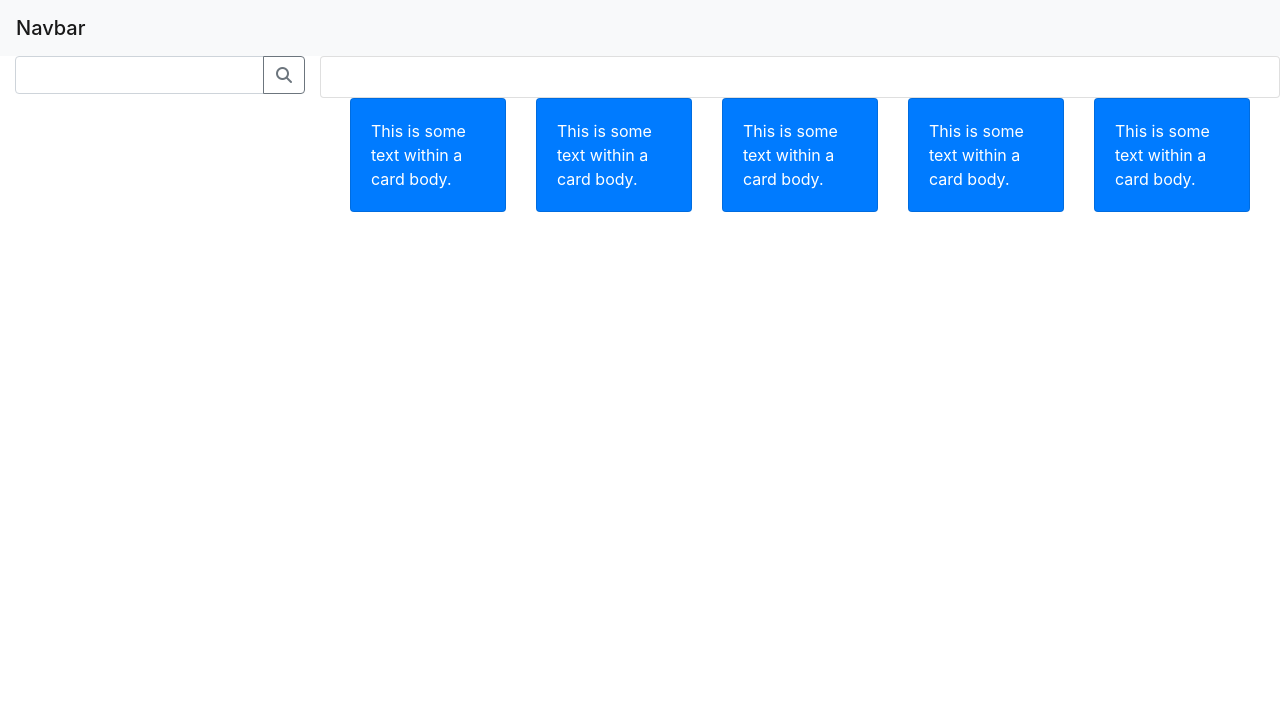
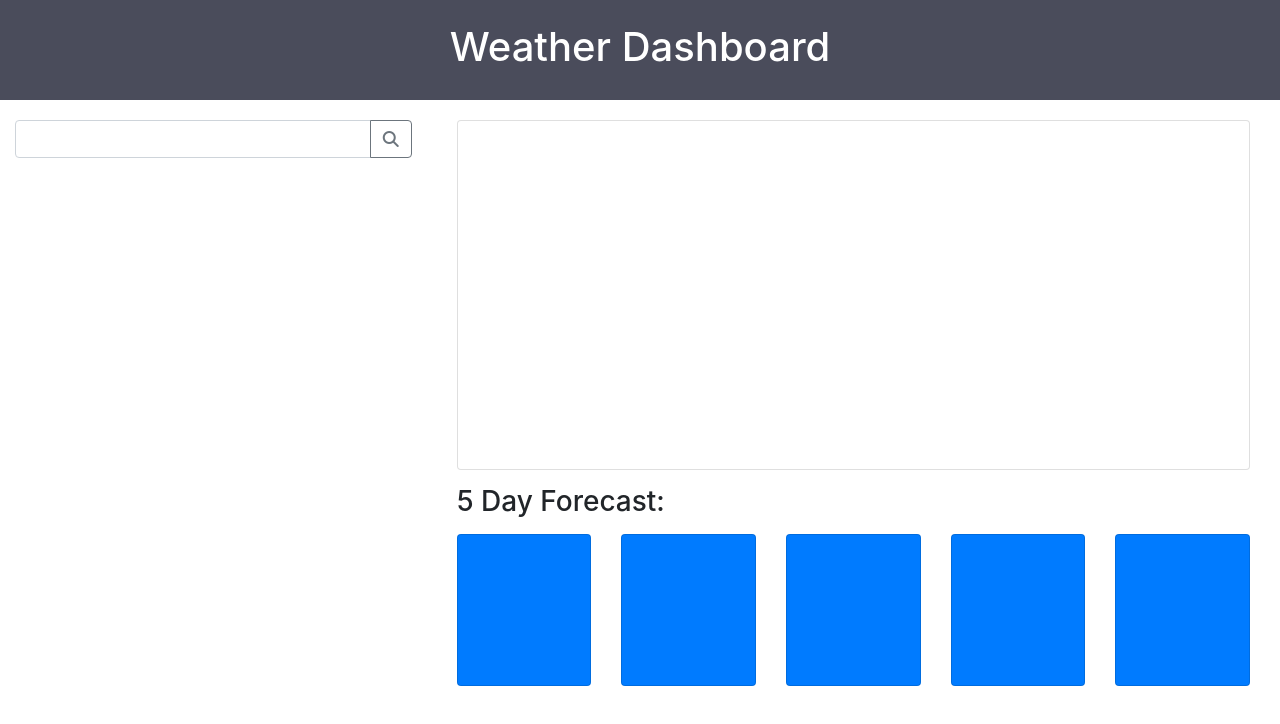
Before and after one commit to mms211/Weather-Dashboard, a plain HTML site: page index.html in a window 1280 px wide. Drawn offline with nearby package versions, Linux system fonts and the light colour scheme.

Commit message:
Formatting completed, daily weather functional

```diff
--- a/index.html
+++ b/index.html
@@ -30,13 +30,13 @@
 
 <body>
     <!--Header-->
-    <nav class="navbar navbar-light bg-light">
-        <span class="navbar-brand mb-0 h1">Navbar</span>
-    </nav>
+    <div id="header-box" class="container-fluid" >
+        <h1 id="header-text">Weather Dashboard</h1>
+    </div>
     <main class="container-fluid">
         <div class="row">
             <!--Left Sidebar-->
-            <div class="col-md-3">
+            <div class="col-md-4">
                 <div class="row">
                     <div class="input-group mb-3 col-md-12">
                         <!--City Input-->
@@ -52,43 +52,34 @@
                     </ul>
                 </div>
             </div>
-            <div class="col-md-9">
+            <div class="col-md-8">
                 <!--Location Current Weather-->
-                <div class="row">
-                    <div class="card col-md-12">
+                <div class="container-fluid">
+                    <div id="current-weather-card" class="card col-md-12">
                         <div class="card-body">
                             <div id="current-city"></div>
 
                         </div>
                     </div>
                 </div>
-                <!--5 Day Forcast-->
+                <!--5 Day Forecast-->
+                <h3>5 Day Forecast:</h3>
                 <div class="container-fluid">
                     <div class="card-deck">
                         <div class="card text-white bg-primary">
-                            <div class="card-body">
-                                This is some text within a card body.
-                            </div>
+                            <div class="card-body"></div>
                         </div>
                         <div class="card text-white bg-primary">
-                            <div class="card-body">
-                                This is some text within a card body.
-                            </div>
+                            <div class="card-body"></div>
                         </div>
                         <div class="card text-white bg-primary">
-                            <div class="card-body">
-                                This is some text within a card body.
-                            </div>
+                            <div class="card-body"></div>
                         </div>
                         <div class="card text-white bg-primary">
-                            <div class="card-body">
-                                This is some text within a card body.
-                            </div>
+                            <div class="card-body"></div>
                         </div>
                         <div class="card text-white bg-primary">
-                            <div class="card-body">
-                                This is some text within a card body.
-                            </div>
+                            <div class="card-body"></div>
                         </div>
                     </div>
                 </div>
--- a/script.js
+++ b/script.js
@@ -1,7 +1,22 @@
+//
+var thunderstorm = $("<i class=fas fa-bolt></i>");
+//var drizzle = <i class="fas fa-cloud-rain"></i>;
+//var rain = <i class="fas fa-cloud-showers-heavy"></i>;
+//var snow = <i class="far fa-snowflake"></i>;
+//var mist = <i class="fas fa-smog"></i>;
+//var smoke = ;
+//var haze = ;
+//var dust = ;
+//var fog = ;
+//var sand = ;
+//var ash = ;
+//var squall = ;
+//var tornado = <i class="fas fa-wind"></i>;
+//var clear = <i class="far fa-sun"></i>;
+//var clouds = <i class="fas fa-cloud"></i>;
+
 $("#search").on("click", function currentWeather() {
-    console.log("you clicked me!");
     var city = $("#city").val();
-    console.log(city);
 
     // AJAX call for current weather
     var queryURL1 = "https://api.openweathermap.org/data/2.5/weather?q=" + city + "&units=imperial&appid=456a54d6b9485de0873f0e16f7e15315";
@@ -11,14 +26,13 @@ $("#search").on("click", function currentWeather() {
         method: "GET"
     }).then(function (response) {
         console.log(response);
+        var todaysWeather = "";
         var longitude = response.coord.lon;
-        console.log(longitude);
         var latitude = response.coord.lat;
-        console.log(latitude);
         var cityName = response.name;
-        localStorage.setItem(cityName, cityName);
-        localStorage.getItem(cityName)
         var date = response.dt;
+        var weather = response.weather[0].main;
+        console.log(weather);
         var temp = response.main.temp;
         var humidity = response.main.humidity;
         var windSpeed = response.wind.speed;
@@ -32,12 +46,15 @@ $("#search").on("click", function currentWeather() {
             method: "GET"
         }).then(function (response) {
             console.log(response);
-            var uvIndex = response.value;
+            uvIndex = response.value;
             console.log(uvIndex);
+            todaysWeather.append($("<p>UV Index: " + uvIndex + "</p>"));
         });
 
-        $("#current-city").html(cityName + " (" + dateString + ")");
-
+        todaysWeather = $("#current-city").html("<h2>" + cityName + " (" + dateString + ")</h2><br>");
+        todaysWeather.append($("<p>Temperature: " + temp + "F</p>"));
+        todaysWeather.append($("<p>Humidity: " + humidity + "%</p>"));
+        todaysWeather.append($("<p>Wind Speed: " + windSpeed + " MPH</p>"));
     });
 
 });
@@ -54,6 +71,7 @@ $("#search").on("click", function fiveDayForcast() {
     }).then(function (response) {
         console.log(response);
 
+
     });
 
 });
--- a/style.css
+++ b/style.css
@@ -0,0 +1,25 @@
+#header-box {
+    background-color: #4A4c5b;
+    height: 100px;
+    padding-top: 23px;
+    margin-bottom: 20px;
+}
+
+#header-text {
+    text-align: center;
+    color: white;
+}
+
+#current-weather-card {
+    height: 350px;
+    margin-bottom: 15px;
+}
+
+.card-body {
+    height: 150px;
+}
+
+h3 {
+    margin-bottom: 15px;
+    margin-left: 15px;
+}
```
